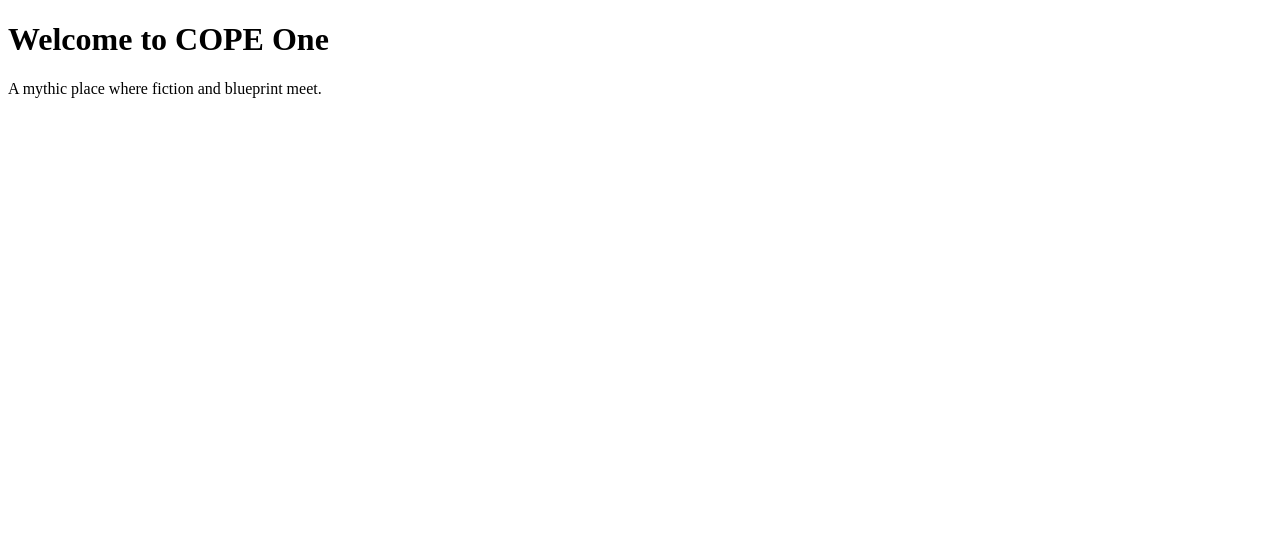
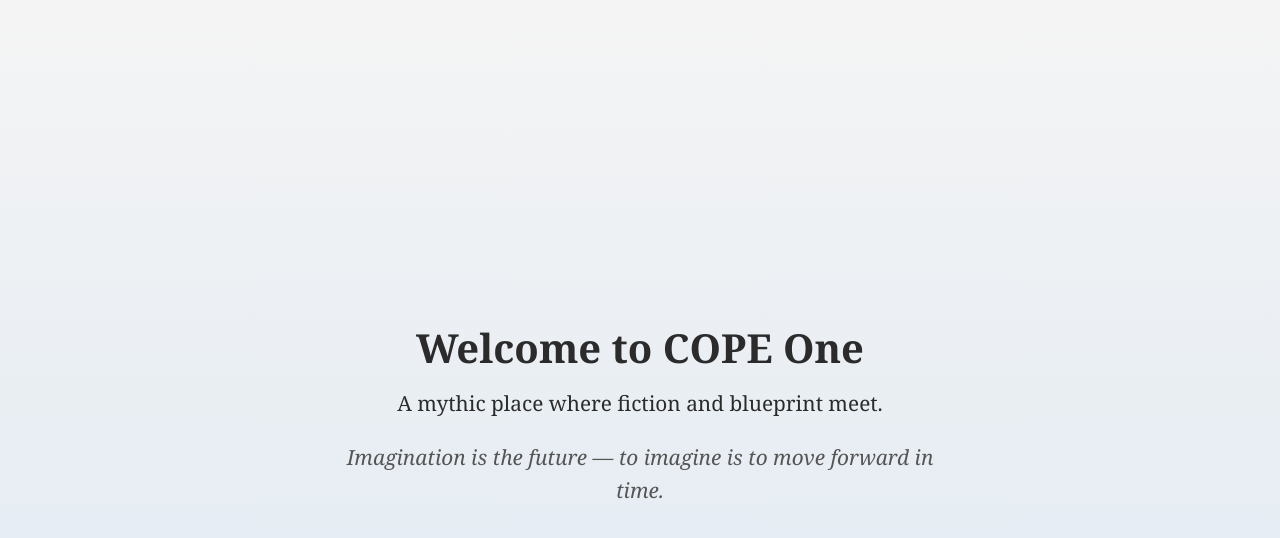
Before and after one commit to roddycw/pinnacle-manifesto, a plain HTML site: page index.html in a window 1280 px wide. Drawn offline with Linux system fonts and the light colour scheme.

Commit message:
Add files via upload

```diff
--- a/index.html
+++ b/index.html
@@ -1,10 +1,45 @@
 <!DOCTYPE html>
-<html>
+<html lang="en">
 <head>
+  <meta charset="UTF-8" />
+  <meta name="viewport" content="width=device-width, initial-scale=1.0" />
   <title>Pinnacle Manifesto</title>
+  <style>
+    body {
+      margin: 0;
+      font-family: "Georgia", serif;
+      background: linear-gradient(to bottom, #f4f4f4, #dfe9f3);
+      color: #2b2b2b;
+      display: flex;
+      flex-direction: column;
+      align-items: center;
+      justify-content: center;
+      height: 100vh;
+      text-align: center;
+    }
+
+    h1 {
+      font-size: 2.5em;
+      margin-bottom: 0.3em;
+    }
+
+    p {
+      font-size: 1.3em;
+      max-width: 600px;
+      margin: 0 auto;
+      line-height: 1.6;
+    }
+
+    .tagline {
+      font-style: italic;
+      color: #555;
+      margin-top: 1em;
+    }
+  </style>
 </head>
 <body>
   <h1>Welcome to COPE One</h1>
   <p>A mythic place where fiction and blueprint meet.</p>
+  <p class="tagline">Imagination is the future — to imagine is to move forward in time.</p>
 </body>
 </html>
```
